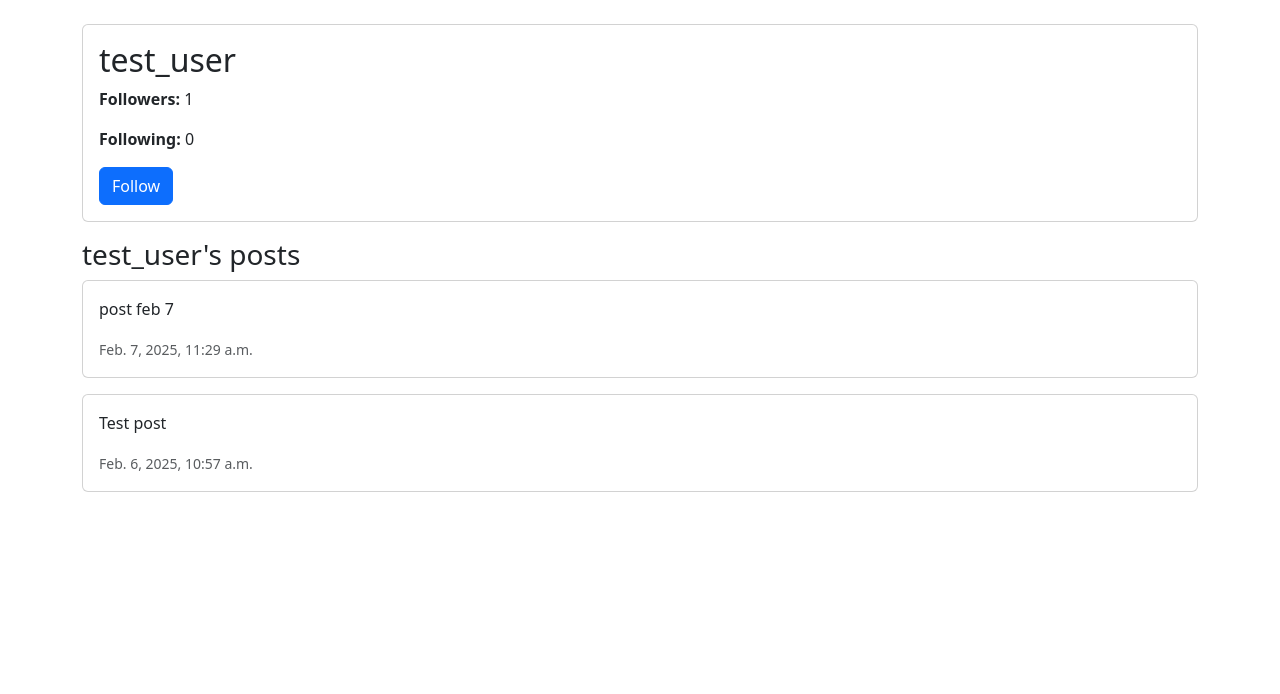
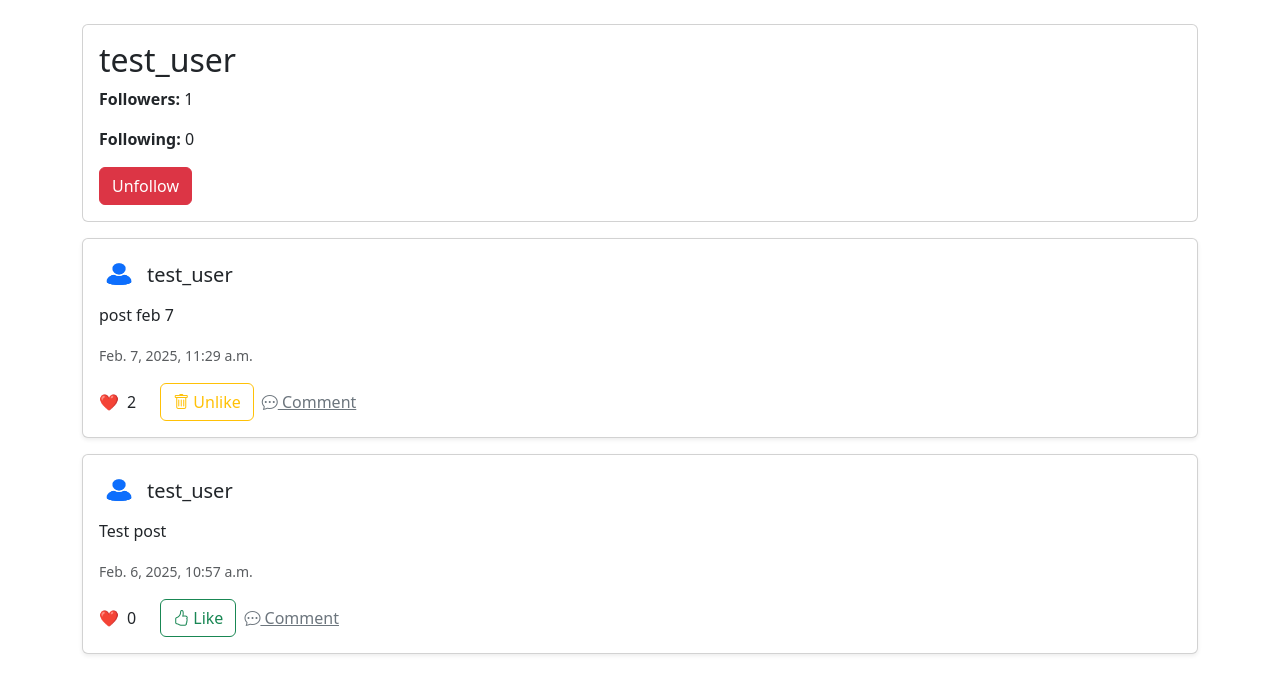
Before and after one commit to ThisisAngelina/social_network, a Django app: page /profile/2/ in a window 1280 px wide. Shown: the part 56-750 px from the top of the page. Run offline with Django 3.2, Linux system fonts and the light colour scheme; a user stored in the database is signed in; data comes from the database, SQL or seed files in the repository; both versions use the stored data as it was after the commit; some libraries are stand-ins or nearby versions.

Commit message:
update followed_posts page

```diff
--- a/network/templates/network/profile.html
+++ b/network/templates/network/profile.html
@@ -27,31 +27,5 @@
         </div>
 
         <!-- User's Posts -->
-        <h3>{{ profile_user.username }}'s posts</h3>
-
-        {% for post in page_obj %}
-            <div class="card mb-3">
-                <div class="card-body">
-                    <p>{{ post.content }}</p>
-                    <small class="text-muted">{{ post.timestamp }}</small>
-                </div>
-            </div>
-        {% empty %}
-            <p>No posts yet.</p>
-        {% endfor %}
-
-        <!-- Navigation buttons -->
-        <div class="container mt-4">
-            <div class="d-flex justify-content-between">
-                {% if page_obj.has_previous %}
-                <a href="?page={{ page_obj.previous_page_number }}">previous</a>
-                {% endif %}
-
-                {% if page_obj.has_next %}
-                <a href="?page={{ page_obj.next_page_number }}">next</a>
-                {% endif %}
-            </div>
-        </div>
-    </div>
-
+        {% include 'network/partials/posts.html' %}
 {% endblock %}
--- a/network/views.py
+++ b/network/views.py
@@ -9,7 +9,7 @@ from django.urls import reverse
 from django.contrib.auth.decorators import login_required
 
 from .models import User, Post, Following, Like
-from .forms import PostForm
+from .forms import PostForm, CommentForm
 
 def login_view(request):
     if request.method == "POST":
@@ -106,10 +106,26 @@ def profile(request, user_id):
     user = get_object_or_404(User, id=user_id)
     posts = Post.objects.filter(user=user)
 
+
+     # Establishing the Follow relationship
+    following = Following.objects.filter(follower=request.user, followed=user).exists()
+
+    # Django pagination
     paginator = Paginator(posts, 10)  # display 10 posts at a time
     page_number = request.GET.get('page')
     page_obj = paginator.get_page(page_number)
-    return render(request, 'network/profile.html', {'profile_user':user, 'page_obj': page_obj})
+
+    # Establishing the Like relationships
+    post_data = []
+
+    for post in page_obj:
+        unlike_option = Like.objects.filter(post=post, user=request.user).exists() # the user had already liked hte post and can now unlike it
+        post_data.append({
+            'post': post,
+            'unlike_option': unlike_option
+        })
+
+    return render(request, 'network/profile.html', {'profile_user':user, 'unfollow_option': following, 'page_obj': page_obj, 'posts': post_data})
 
 @login_required
 def follow(request, user_id):
@@ -133,8 +149,6 @@ def follow(request, user_id):
             </button>
         '''
 
-        following_result = "followed" if unfollow_option else "unfollowed" # for the message
-        messages.success(request, f"Success! You have {following_result} {profile_user.username}!")
         return HttpResponse(button_html)
 
     else: # the profile user was not found
@@ -150,7 +164,17 @@ def followed_posts(request):
     paginator = Paginator(followed_posts, 10)  # display 10 posts at a time
     page_number = request.GET.get('page')
     page_obj = paginator.get_page(page_number)
-    return render(request, 'network/followed_posts.html', {'page_obj': page_obj})
+
+    # Establishing the Like relationships
+    post_data = []
+
+    for post in page_obj:
+        unlike_option = Like.objects.filter(post=post, user=request.user).exists() # the user had already liked hte post and can now unlike it
+        post_data.append({
+            'post': post,
+            'unlike_option': unlike_option
+        })
+    return render(request, 'network/followed_posts.html', {'page_obj': page_obj, 'posts': post_data})
 
 @login_required
 def edit_post(request, post_id):
@@ -228,13 +252,8 @@ def like(request, post_id):
 
 
 
-
-
-# aslo need to implement UNLIKE
-# add htmx to the like button
-# when a person has liked a post, send back html of an unlike button
-#
-
 @login_required
 def comment(request, post_id):
+    ''' allow the user to commnent on a post '''
+
     pass
```
Also changed, not shown: network/forms.py (+10 -1 lines), db.sqlite3.
